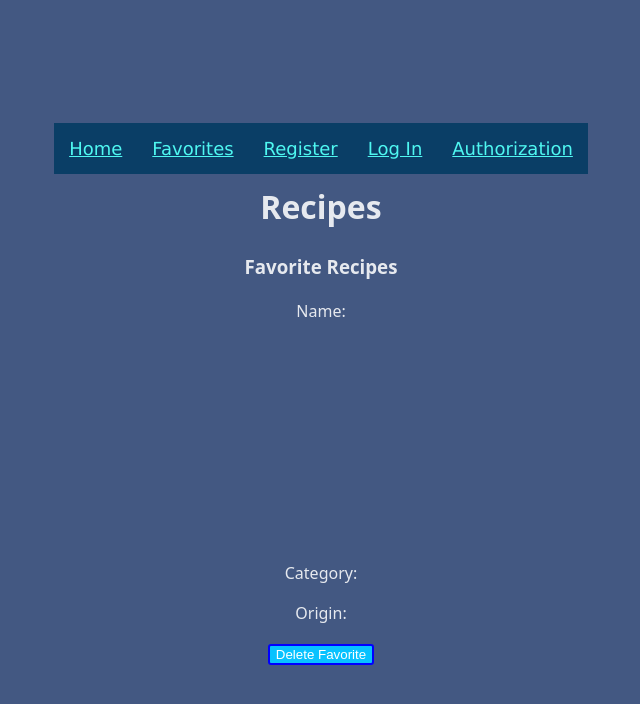
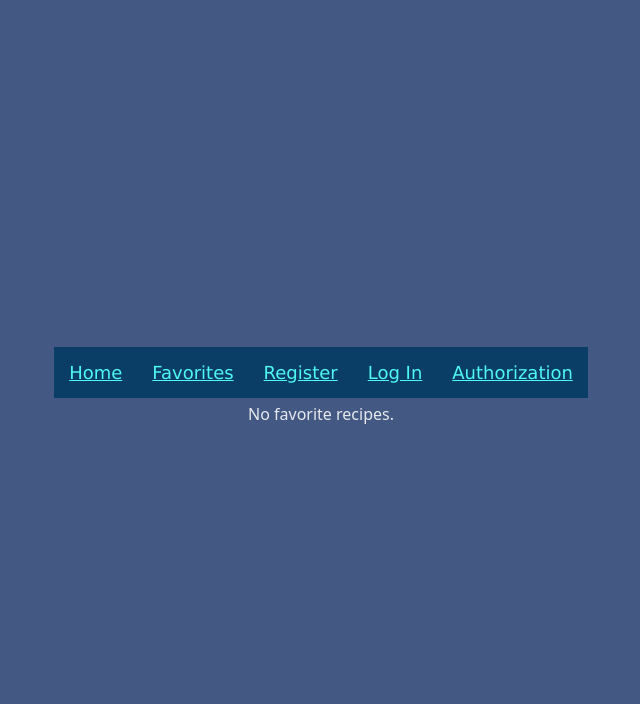
Before and after one commit to iiliev84/MyRecipeBook, a React (Vite) app: page /Favorite in a window 1280 px wide. Shown: the top 704 px of the page, without its empty margins (319-959 px from the left). Built offline with nearby package versions, Linux system fonts and the light colour scheme; sample sign-in values are in the browser's storage.

Commit message:
added favorite functionality

```diff
--- a/src/App.jsx
+++ b/src/App.jsx
@@ -33,7 +33,7 @@ function App() {
         <Link to="/Authorization">Authorization</Link>
       </nav>
 
-      <h1>Recipes</h1>
+
 
       <Routes>
           <Route
--- a/src/components/Favorite.jsx
+++ b/src/components/Favorite.jsx
@@ -1,15 +1,19 @@
-import { Link } from "react-router-dom"
-
 function Favorite({favoriteRecipe, setFavRecipe}){
-    return(
+    return (
+        <div>
+            {favoriteRecipe ? (
             <>
-        <h3>Favorite Recipes</h3>
-        <p>Name: {favoriteRecipe?.strMeal}</p>
+            <h2>Favorite Recipes</h2>
+            <h3>{favoriteRecipe?.strMeal}</h3>
             <img src={favoriteRecipe?.strMealThumb} style={{height: "200px"}}/>
             <p>Category: {favoriteRecipe?.strCategory}</p>
             <p>Origin: {favoriteRecipe?.strArea}</p>
             <button onClick={()=>setFavRecipe(null)}>Delete Favorite</button>
             </>
+            ) : (
+                <p>No favorite recipes.</p>
+            )}
+        </div>
     )
 }
 
--- a/src/components/LogIn.jsx
+++ b/src/components/LogIn.jsx
@@ -49,5 +49,4 @@ function LogIn({setToken}){
         </form>
     )
 }
-
 export default LogIn
--- a/src/components/RecipeList.jsx
+++ b/src/components/RecipeList.jsx
@@ -22,13 +22,15 @@ function RecipesList({setselectedRecipe, recipe, setRecipe, favoriteRecipe, setF
     setFavRecipe(recipe);
   };
 
-  const handleSeeDetails = (setselectedRecipe) => {
-    setselectedRecipe(setselectedRecipe);
-  };
+
+  const handleSeeDetails = () =>{
+    setselectedRecipe(setselectedRecipe)
+}
 
 
   return (
     <>
+    <h1>Recipes</h1>
       {recipe.map((recipe) => (
         <div key={recipe.idMeal}>
           <h2>{recipe.strMeal}</h2>
--- a/src/components/RecipeRow.jsx
+++ b/src/components/RecipeRow.jsx
@@ -1,4 +1,3 @@
-
 import { Link } from "react-router-dom"
 
 function RecipeRow({selectedRecipe, setselectedRecipe}){
```
Lines whose indentation alone changed are shown as unchanged.
